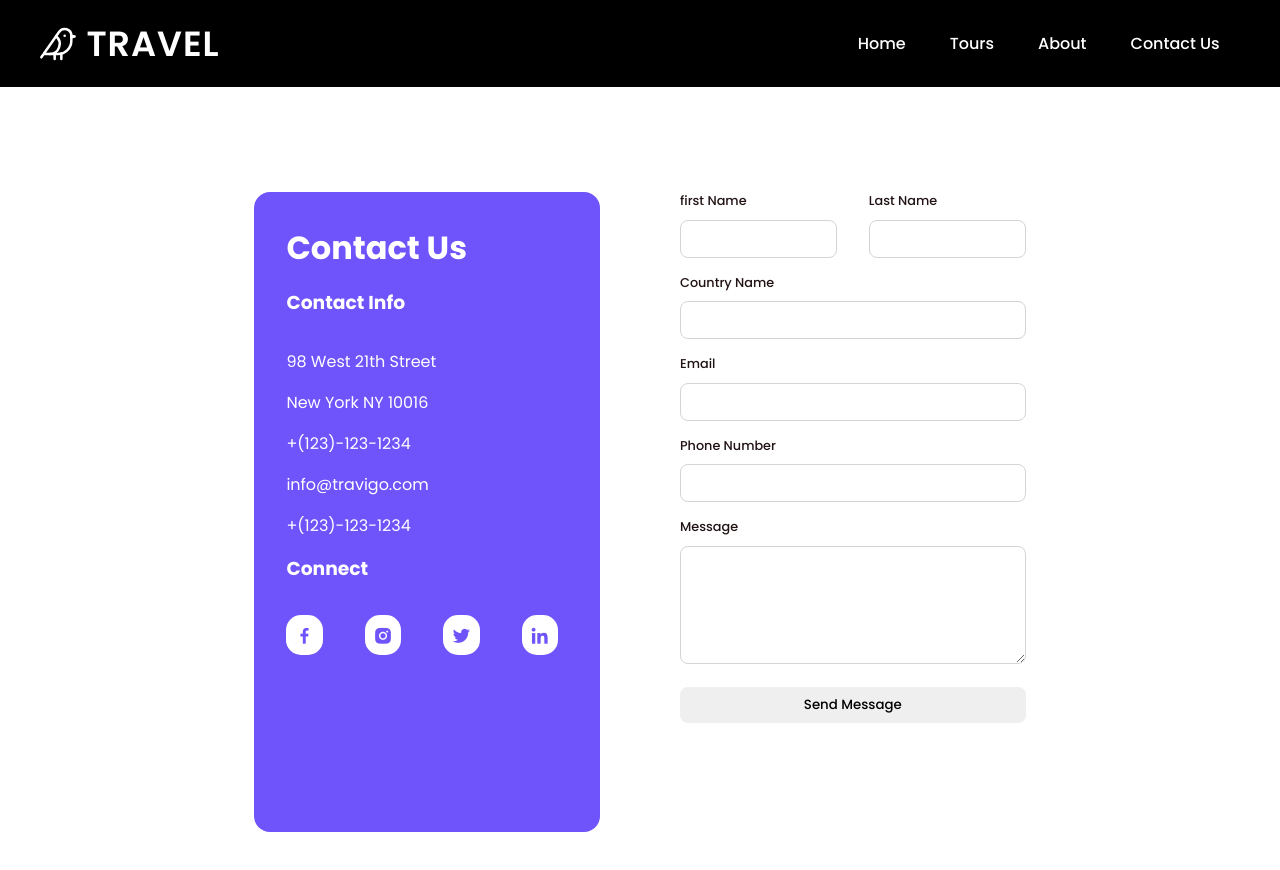
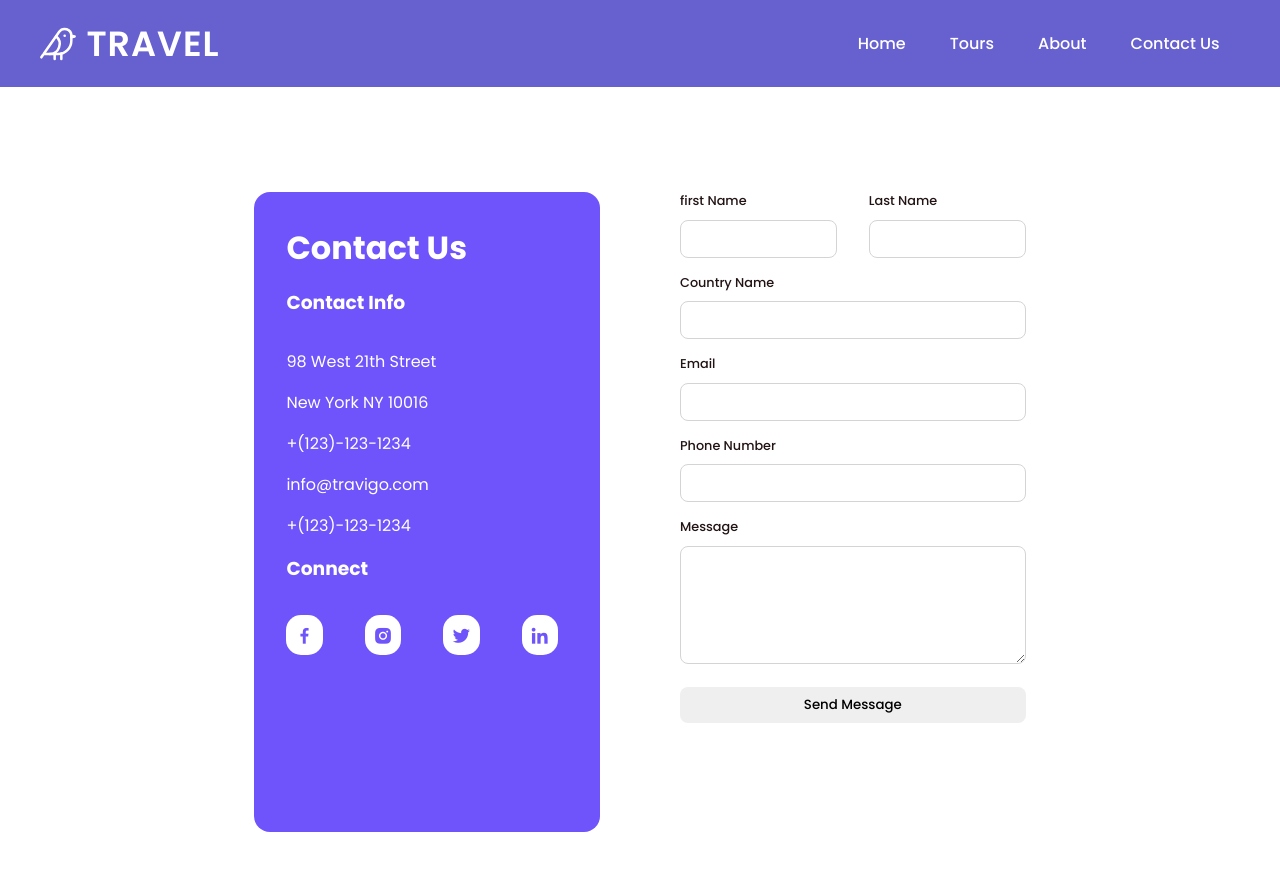
Before and after one commit to fakhrddinelargou/travigo, a plain HTML site: page pages/contact.html in a window 1280 px wide. Drawn offline with nearby package versions, Linux system fonts and the light colour scheme.

Commit message:
project complated

```diff
--- a/css/style.css
+++ b/css/style.css
@@ -36,7 +36,9 @@ header{
 	transition: ease .40s;
 }
 .head-contact{
-	background: #000;
+	/* background: #00000038; */
+backdrop-filter: blur(10px);
+  background-color: rgb(103, 97, 208);
 }
 .head{
 	background: var(	--main-color);
```
